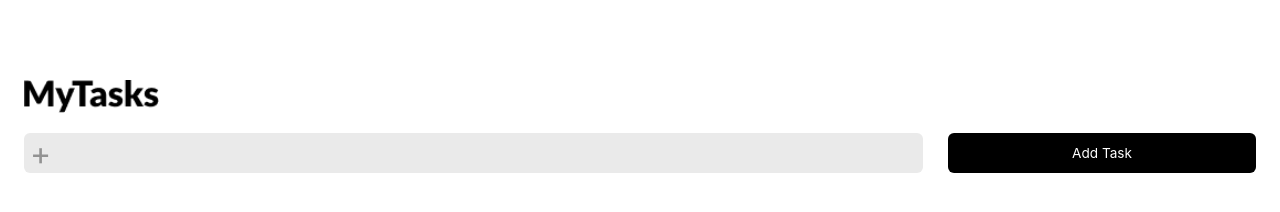
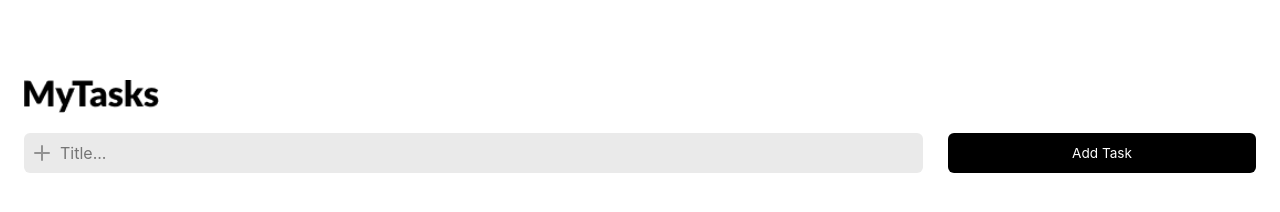
Before and after one commit to marcellacarneiro/my-tasks, a React (Create React App) app: page / in a window 1280 px wide. Shown: the top 212 px of the page. Built offline with nearby package versions, Linux system fonts and the light colour scheme.

Commit message:
feat: adds Router for navigation

```diff
--- a/src/App.js
+++ b/src/App.js
@@ -1,8 +1,7 @@
 import { useState } from 'react';
-import Button from './components/Button';
-import Header from './components/Header';
-import Input from './components/Input';
-import ItemList from './components/ItemList';
+import { BrowserRouter as Router, Routes, Route } from 'react-router-dom';
+import Home from './pages/Home';
+import AddTask from './pages/AddTask';
 
 function App() {
     const mockDatabase = {
@@ -15,32 +14,25 @@ function App() {
         ],
     };
     const [tasks, setTasks] = useState(mockDatabase.tasks);
-
-    const handleAddTask = (newTask) => {
-        setTasks([...tasks, newTask]);
-        console.log(mockDatabase.tasks);
-    };
+    const [newTaskTitle, setNewTaskTitle] = useState('');
 
     return (
-        <>
-            <Header />
-            <div className="inputButtonContainer">
-                <Input width={'73%'} icon={'+'} />
-                <Button name={'Add Task'} width={'25%'} onClick={handleAddTask} />
-            </div>
-            <ul>
-                {tasks.map((task) => {
-                    return (
-                        <ItemList
-                            key={task.id}
-                            title={task.title}
-                            description={task.description}
-                            status={task.status}
+        <Router>
+            <Routes>
+                <Route
+                    path="/"
+                    element={
+                        <Home
+                            tasks={tasks}
+                            setTasks={setTasks}
+                            newTaskTitle={newTaskTitle}
+                            setNewTaskTitle={setNewTaskTitle}
                         />
-                    );
-                })}
-            </ul>
-        </>
+                    }
+                />
+                <Route path="/add-task" element={<AddTask tasks={tasks} setTasks={setTasks} />} />
+            </Routes>
+        </Router>
     );
 }
 
```
